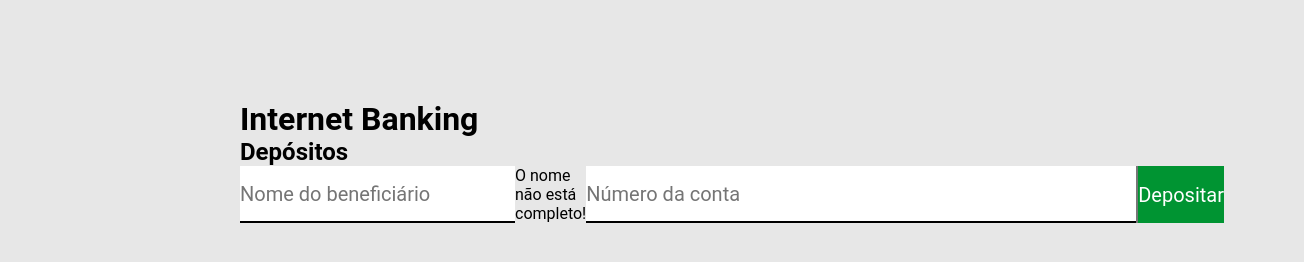
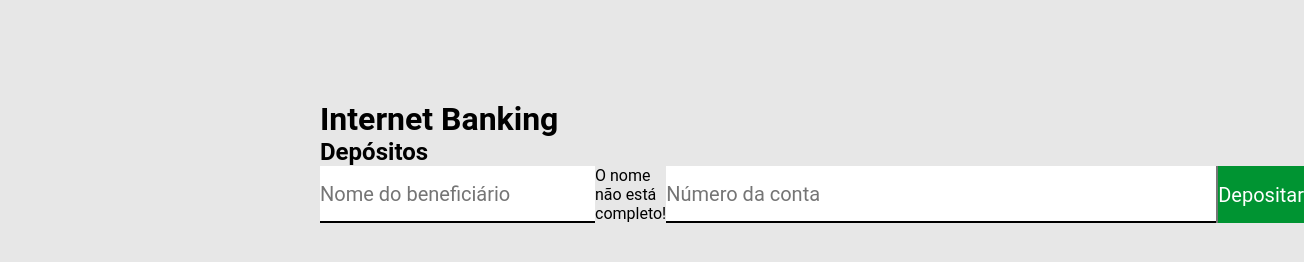
Before and after one commit to jefersontigik/Dev_Front_End, a plain HTML site: page Bankline/index.html in a window 1280 px wide. Shown: the whole page, 1304 px wide, since content can reach past the window. Drawn offline with Linux system fonts and the light colour scheme; files that its build step writes are made by us from their sources.

Commit message:
main.css Update

```diff
--- a/Projeto_2/main.css
+++ b/Projeto_2/main.css
@@ -27,7 +27,7 @@ header h1{
 }
 
 .container{
-    max-width: 800px;
+    max-width: 640px;
     width: 100%;
     margin: 0 auto;
 }
```
